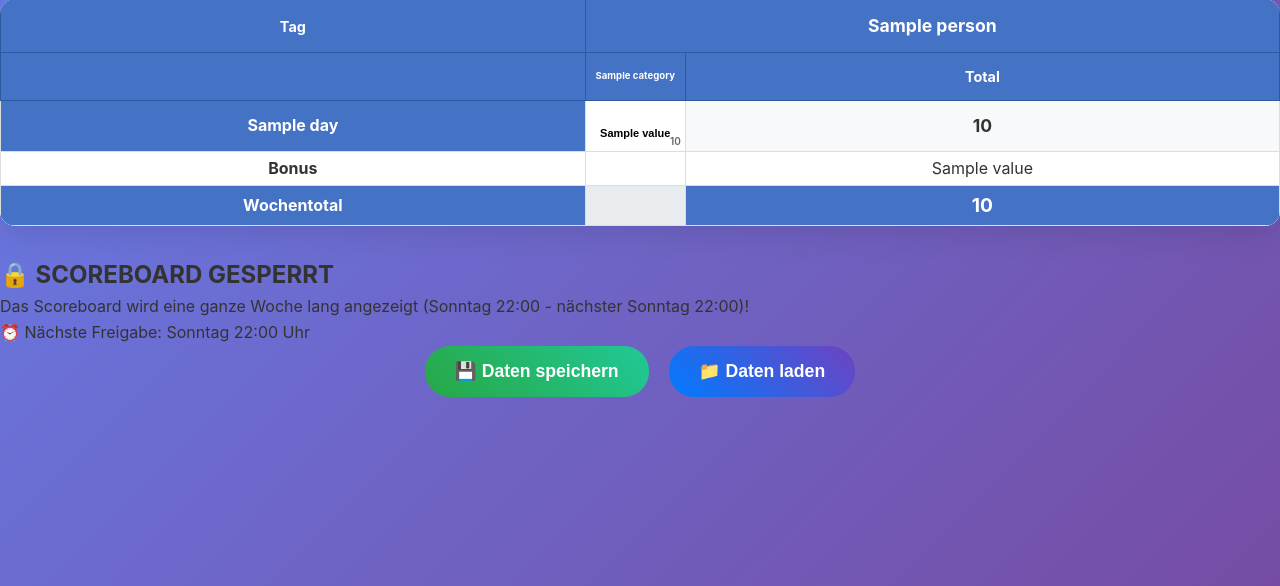
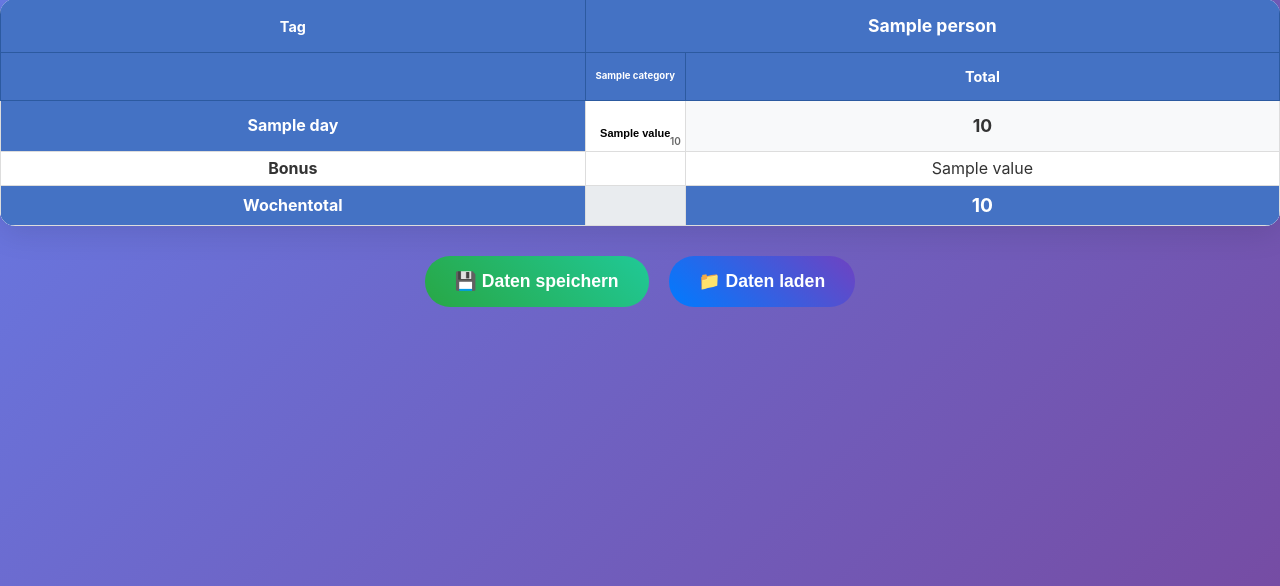
Before and after one commit to davidaleex/BrecherSystem, a Flask app: template templates/week.html in a window 1280 px wide. Shown: the part 163-749 px from the top of the page. Run offline with Flask 3, Linux system fonts and the light colour scheme; the template is opened without the code that fills it: most values are stand-ins (such as "Sample title", 1, 10 or a date in 2020).

Commit message:
🎯 Remove scoreboard from week pages - keep only on dashboard
- Removed scoreboard HTML and JavaScript from week.html template
- Cleaned up backend to not send scoreboard data to week views
- Scoreboard now only visible on main dashboard with time-based logic
- Week pages focus purely on data entry without distractions

🤖 Generated with [Claude Code](https://claude.com/claude-code)

Co-Authored-By: Claude <noreply@anthropic.com>

```diff
--- a/app.py
+++ b/app.py
@@ -967,8 +967,7 @@ def week_view(week_num):
 
         week_data[person] = person_data
 
-    # Scoreboard
-    scoreboard = get_weekly_scoreboard(week_key)
+    # Scoreboard nicht mehr nötig für week view
 
     # Get current user info for personalization
     current_user = get_current_user()
@@ -990,9 +989,7 @@ def week_view(week_num):
                          names=NAMES,
                          categories=CATEGORIES,
                          days=DAYS,
-                         scoreboard=scoreboard,
-                         current_user_name=current_user_name,
-                         show_scoreboards=is_scoreboard_visible())
+                         current_user_name=current_user_name)
 
 @app.route('/update_cell', methods=['POST'])
 def update_cell():
@@ -1096,8 +1093,7 @@ def update_cell():
 
         fehler_bonus = 2 if all_days_filled_and_zero else 0
 
-        # Scoreboard neu berechnen
-        scoreboard = get_weekly_scoreboard(week)
+        # Scoreboard nur für Dashboard berechnen, nicht für week view
 
         # Berechne Bonus für alle Personen (da sich Bedingungen ändern können)
         all_bonus_data = {}
@@ -1162,8 +1158,7 @@ def update_cell():
             'bonus_color': 'green' if bonus_points > 0 else 'white',
             'gym_bonus': gym_bonus,
             'fehler_bonus': fehler_bonus,
-            'all_bonus_data': all_bonus_data,
-            'scoreboard': scoreboard
+            'all_bonus_data': all_bonus_data
         }
 
         # Wenn Fehler-Kategorie geändert wurde, berechne alle Fehler-Zellen dieser Person neu
--- a/templates/week.html
+++ b/templates/week.html
@@ -214,33 +214,6 @@
             </table>
         </div>
 
-        {% if show_scoreboards %}
-        <div class="scoreboard">
-            <h2>🏆 SCOREBOARD KW {{ week_num }}</h2>
-            <div class="score-table" id="scoreboard">
-                {% for person, score in scoreboard %}
-                <div class="score-row position-{{ loop.index }}">
-                    <span class="position">{{ loop.index }}.</span>
-                    <span class="name">{{ person }}</span>
-                    <span class="score">{{ score }} Punkte</span>
-                    {% if loop.index == 1 %}
-                    <span class="trophy">🥇</span>
-                    {% elif loop.index == 2 %}
-                    <span class="trophy">🥈</span>
-                    {% elif loop.index == 3 %}
-                    <span class="trophy">🥉</span>
-                    {% endif %}
-                </div>
-                {% endfor %}
-            </div>
-        </div>
-        {% else %}
-        <div class="scoreboard-hidden">
-            <h2>🔒 SCOREBOARD GESPERRT</h2>
-            <p>Das Scoreboard wird eine ganze Woche lang angezeigt (Sonntag 22:00 - nächster Sonntag 22:00)!</p>
-            <p>⏰ Nächste Freigabe: Sonntag 22:00 Uhr</p>
-        </div>
-        {% endif %}
 
         <div class="actions">
             <button onclick="saveData()" class="save-button">💾 Daten speichern</button>
@@ -341,8 +314,7 @@
                     });
                 }
 
-                // Update scoreboard
-                updateScoreboard(result.scoreboard);
+                // Scoreboard updates not needed on week page
 
                 // Bei Fehler-Updates: Aktualisiere alle Fehler-Zellen dieser Person
                 if (result.fehler_updates) {
@@ -377,26 +349,6 @@
             });
         }
 
-        function updateScoreboard(scoreboard) {
-            const scoreboardElement = document.getElementById('scoreboard');
-            scoreboardElement.innerHTML = '';
-
-            scoreboard.forEach((entry, index) => {
-                const [person, score] = entry;
-                const trophies = ['🥇', '🥈', '🥉'];
-                const trophy = index < 3 ? trophies[index] : '';
-
-                const scoreRow = document.createElement('div');
-                scoreRow.className = `score-row position-${index + 1}`;
-                scoreRow.innerHTML = `
-                    <span class="position">${index + 1}.</span>
-                    <span class="name">${person}</span>
-                    <span class="score">${score} Punkte</span>
-                    <span class="trophy">${trophy}</span>
-                `;
-                scoreboardElement.appendChild(scoreRow);
-            });
-        }
 
         function saveData() {
             fetch('/api/save', { method: 'POST' })
```
